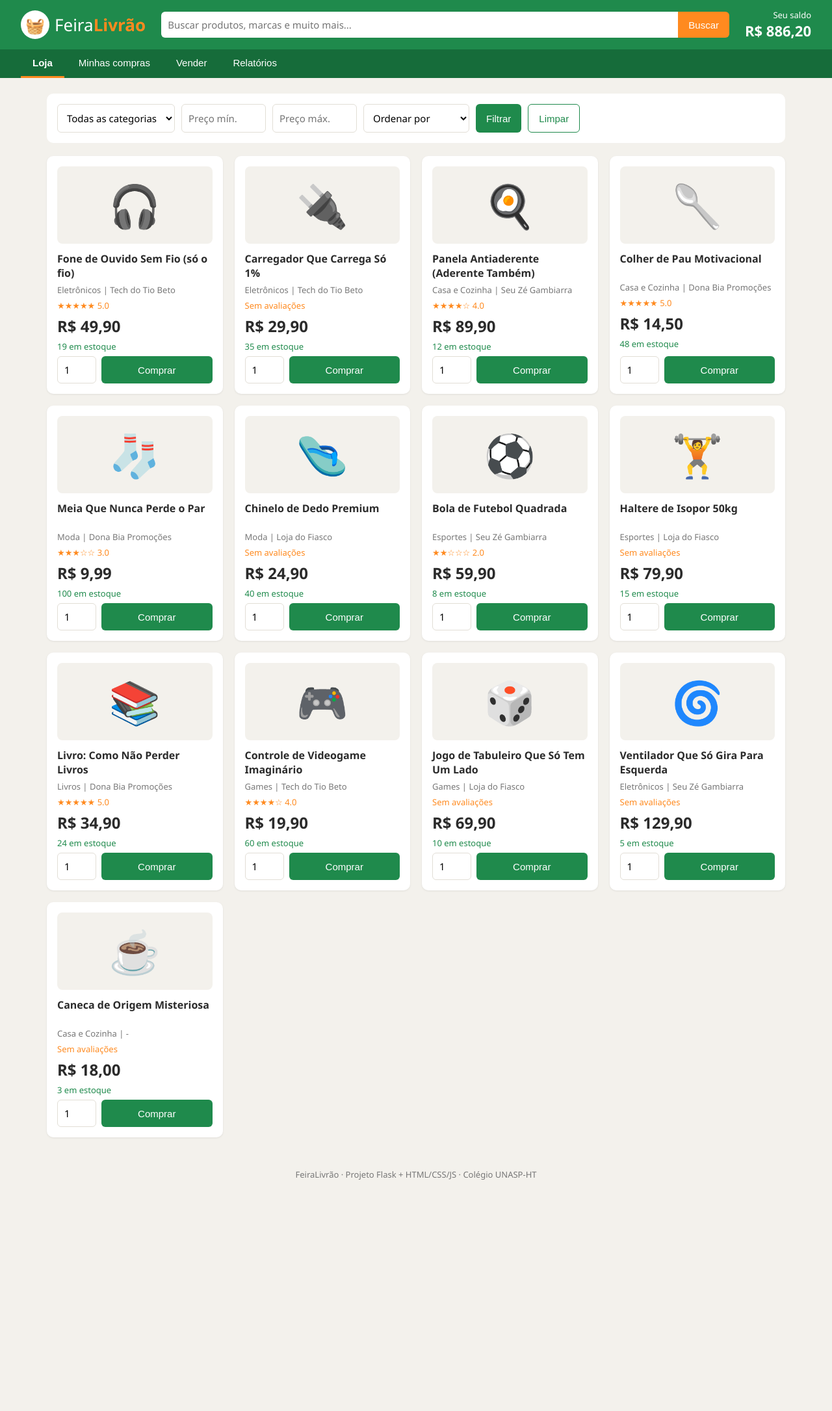
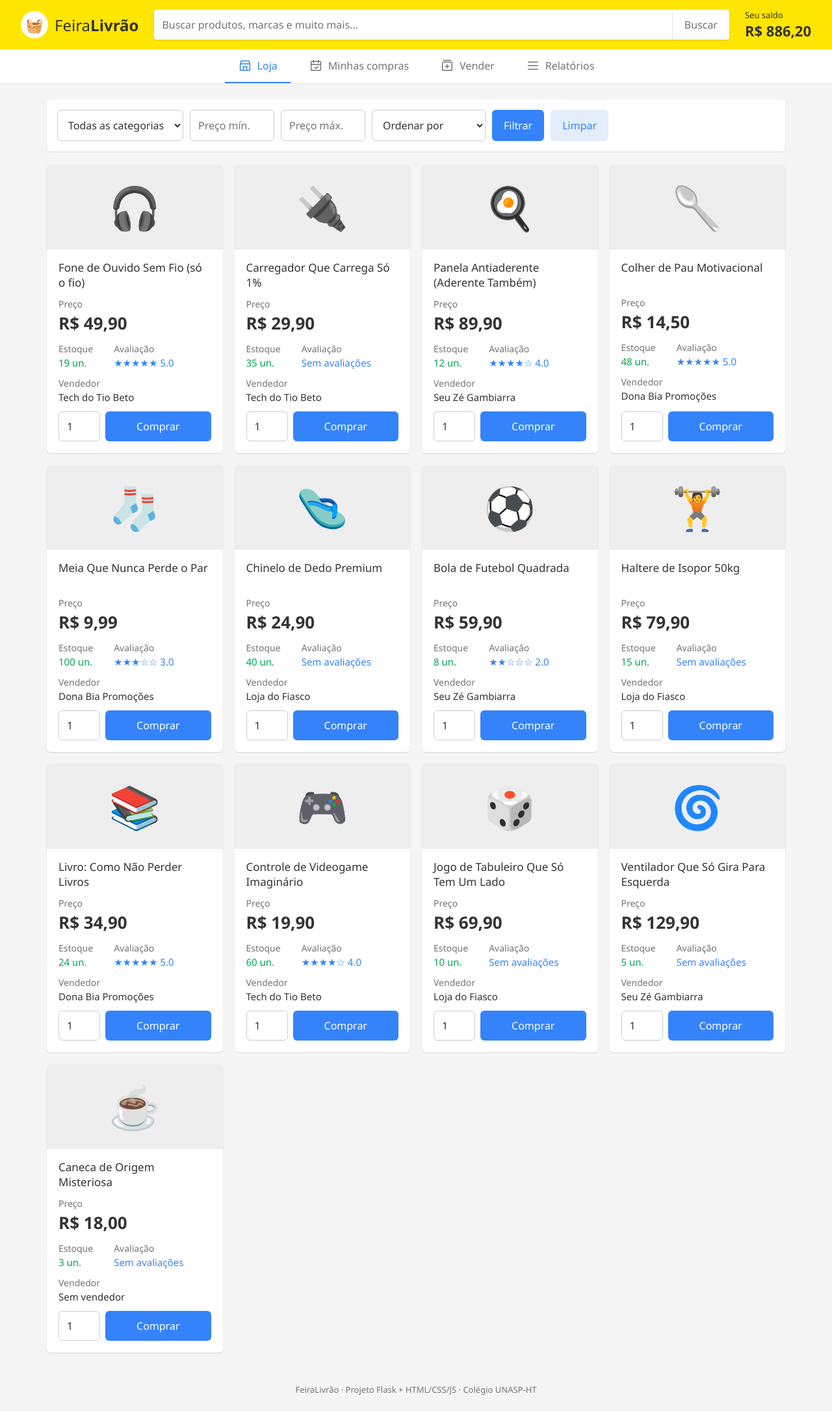
Before and after one commit to gabrielbrito-jpg/Mercado-Livrao, a Flask app: page / in a window 1280 px wide. Shown: the whole page at 65% size. Before the commit the page ends 1815 px from the top, so only its background shows below. Run offline with Flask 3, Linux system fonts and the light colour scheme; data comes from the database, SQL or seed files in the repository; both versions use the stored data as it was after the commit.

Commit message:
Novo visual: topo amarelo, botoes azuis, rotulo/valor e barra de abas embaixo no celular
Co-Authored-By: Claude Opus 5.5 <noreply@anthropic.com>
Claude-Session: https://claude.ai/code/session_01MtMcz2b15np5MPu8XeMXbB

```diff
--- a/static/css/style.css
+++ b/static/css/style.css
@@ -1,14 +1,17 @@
 /* ---------- cores do site ---------- */
 :root {
-    --verde: #1f8a4c;
-    --verde-escuro: #166c3a;
-    --laranja: #ff8a1f;
-    --fundo: #f3f1ec;
-    --branco: #ffffff;
-    --texto: #2b2b2b;
-    --cinza: #777777;
-    --borda: #e2ded6;
-    --vermelho: #d63c3c;
+    --amarelo: #ffe600;
+    --amarelo-escuro: #f5dc00;
+    --azul: #3483fa;
+    --azul-escuro: #2968c8;
+    --azul-claro: #e3edfb;
+    --fundo: #ffffff;
+    --fundo-cinza: #f5f5f5;
+    --texto: #333333;
+    --rotulo: #737373;
+    --borda: #e6e6e6;
+    --verde: #00a650;
+    --vermelho: #f23d4f;
 }
 
 * {
@@ -17,43 +20,50 @@
 
 body {
     margin: 0;
-    font-family: "Segoe UI", Arial, sans-serif;
-    background: var(--fundo);
+    font-family: "Proxima Nova", "Segoe UI", Roboto, Arial, sans-serif;
+    background: var(--fundo-cinza);
     color: var(--texto);
 }
 
 button {
-    background: var(--verde);
-    color: var(--branco);
+    background: var(--azul);
+    color: #ffffff;
     border: none;
     border-radius: 6px;
-    padding: 10px 16px;
-    font-size: 15px;
+    padding: 12px 18px;
+    font-size: 16px;
+    font-family: inherit;
     cursor: pointer;
 }
 
 button:hover {
-    background: var(--verde-escuro);
+    background: var(--azul-escuro);
 }
 
 button:disabled {
-    background: #bbbbbb;
+    background: #d9d9d9;
+    color: #999999;
     cursor: not-allowed;
 }
 
 button.secundario {
-    background: var(--branco);
-    color: var(--verde);
-    border: 1px solid var(--verde);
+    background: var(--azul-claro);
+    color: var(--azul);
 }
 
 input, select, textarea {
-    padding: 10px;
-    font-size: 15px;
-    border: 1px solid var(--borda);
+    padding: 11px 12px;
+    font-size: 16px;
+    border: 1px solid #cccccc;
     border-radius: 6px;
     font-family: inherit;
-    background: var(--branco);
+    color: var(--texto);
+    background: #ffffff;
+}
+
+input:focus, select:focus, textarea:focus {
+    outline: none;
+    border-color: var(--azul);
 }
 
 textarea {
@@ -61,93 +71,134 @@ textarea {
     resize: vertical;
 }
 
-/* ---------- topo ---------- */
+/* ---------- rotulo em cima, valor embaixo ---------- */
+.campo {
+    display: flex;
+    flex-direction: column;
+    gap: 2px;
+}
+
+.rotulo {
+    font-size: 14px;
+    color: var(--rotulo);
+}
+
+.valor {
+    font-size: 17px;
+}
+
+.valor.preco {
+    font-size: 30px;
+    font-weight: 600;
+}
+
+.colunas {
+    display: flex;
+    gap: 32px;
+}
+
+/* ---------- topo amarelo ---------- */
 .topo {
     display: flex;
     align-items: center;
     gap: 24px;
     padding: 14px 32px;
-    background: var(--verde);
-    color: var(--branco);
+    background: var(--amarelo);
+    box-shadow: 0 1px 2px rgba(0, 0, 0, 0.12);
 }
 
 .logo {
     display: flex;
     align-items: center;
-    gap: 8px;
-    font-size: 26px;
+    gap: 10px;
+    font-size: 24px;
     cursor: pointer;
     white-space: nowrap;
 }
 
-.logo strong {
-    color: var(--laranja);
-}
-
 .logo-icone {
-    background: var(--branco);
+    background: #ffffff;
     border-radius: 50%;
-    width: 44px;
-    height: 44px;
+    width: 42px;
+    height: 42px;
     display: flex;
     align-items: center;
     justify-content: center;
-    font-size: 24px;
+    font-size: 22px;
 }
 
 .busca {
     flex: 1;
     display: flex;
+    box-shadow: 0 1px 2px rgba(0, 0, 0, 0.15);
+    border-radius: 4px;
 }
 
 .busca input {
     flex: 1;
     border: none;
-    border-radius: 6px 0 0 6px;
+    border-radius: 4px 0 0 4px;
 }
 
 .busca button {
-    background: var(--laranja);
-    border-radius: 0 6px 6px 0;
+    background: #ffffff;
+    color: var(--rotulo);
+    border-left: 1px solid var(--borda);
+    border-radius: 0 4px 4px 0;
 }
 
 .busca button:hover {
-    background: #e67600;
+    background: var(--fundo-cinza);
 }
 
 .saldo {
     display: flex;
     flex-direction: column;
-    text-align: right;
     font-size: 13px;
 }
 
 .saldo strong {
     font-size: 22px;
+    font-weight: 600;
 }
 
 /* ---------- abas ---------- */
 .abas {
     display: flex;
-    gap: 4px;
-    padding: 0 32px;
-    background: var(--verde-escuro);
+    justify-content: center;
+    gap: 8px;
+    background: #ffffff;
+    border-bottom: 1px solid var(--borda);
 }
 
 .abas button {
+    display: flex;
+    align-items: center;
+    gap: 8px;
     background: transparent;
+    color: var(--rotulo);
     border-radius: 0;
-    padding: 12px 18px;
-    border-bottom: 3px solid transparent;
+    padding: 14px 20px;
+    border-bottom: 2px solid transparent;
 }
 
 .abas button:hover {
-    background: rgba(255, 255, 255, 0.1);
+    background: var(--fundo-cinza);
 }
 
 .abas button.ativa {
-    border-bottom-color: var(--laranja);
-    font-weight: bold;
+    color: var(--azul);
+    border-bottom-color: var(--azul);
+}
+
+.abas svg {
+    width: 22px;
+    height: 22px;
+    fill: none;
+    stroke: currentColor;
+    stroke-width: 1.6;
+    stroke-linecap: round;
+    stroke-linejoin: round;
 }
 
 main {
@@ -160,15 +211,16 @@ main {
 #mensagem {
     position: fixed;
     top: 20px;
-    right: 20px;
+    left: 50%;
+    transform: translateX(-50%);
     z-index: 10;
 }
 
 #mensagem .ok, #mensagem .erro {
-    padding: 14px 20px;
-    border-radius: 8px;
-    color: var(--branco);
-    font-weight: bold;
+    padding: 14px 22px;
+    border-radius: 6px;
+    color: #ffffff;
+    font-weight: 600;
     box-shadow: 0 4px 12px rgba(0, 0, 0, 0.2);
 }
 
@@ -185,10 +237,11 @@ main {
     display: flex;
     flex-wrap: wrap;
     gap: 10px;
-    background: var(--branco);
+    background: #ffffff;
     padding: 16px;
-    border-radius: 10px;
+    border-radius: 6px;
     margin-bottom: 20px;
+    box-shadow: 0 1px 2px rgba(0, 0, 0, 0.1);
 }
 
 .filtros input {
@@ -198,67 +251,70 @@ main {
 /* ---------- cards de produto ---------- */
 .grade {
     display: grid;
-    grid-template-columns: repeat(auto-fill, minmax(220px, 1fr));
+    grid-template-columns: repeat(auto-fill, minmax(240px, 1fr));
     gap: 18px;
 }
 
 .card {
-    background: var(--branco);
-    border-radius: 10px;
-    padding: 16px;
+    background: #ffffff;
+    border-radius: 6px;
+    overflow: hidden;
     display: flex;
     flex-direction: column;
-    gap: 6px;
-    box-shadow: 0 1px 3px rgba(0, 0, 0, 0.08);
+    box-shadow: 0 1px 2px rgba(0, 0, 0, 0.12);
 }
 
 .card:hover {
-    box-shadow: 0 6px 16px rgba(0, 0, 0, 0.12);
+    box-shadow: 0 7px 16px rgba(0, 0, 0, 0.15);
 }
 
 .card .emoji {
     font-size: 64px;
     text-align: center;
-    background: var(--fundo);
-    border-radius: 8px;
-    padding: 16px 0;
+    background: #eeeeee;
+    padding: 22px 0;
     cursor: pointer;
 }
 
+.card .corpo {
+    display: flex;
+    flex-direction: column;
+    gap: 12px;
+    padding: 16px 18px 18px;
+    flex: 1;
+}
+
 .card h3 {
-    margin: 6px 0 0;
-    font-size: 16px;
+    margin: 0;
+    font-size: 17px;
+    font-weight: 400;
     cursor: pointer;
-    min-height: 40px;
+    min-height: 44px;
 }
 
 .card h3:hover {
+    color: var(--azul);
+}
+
+.card .valor {
+    font-size: 15px;
+}
+
+.card .valor.preco {
+    font-size: 26px;
+}
+
+.nota {
+    color: var(--azul);
+}
+
+.estoque {
     color: var(--verde);
 }
 
-.card .info {
-    font-size: 13px;
-    color: var(--cinza);
-}
-
-.card .nota {
-    font-size: 13px;
-    color: var(--laranja);
-}
-
-.card .preco {
-    font-size: 24px;
-    font-weight: bold;
-}
-
-.card .estoque {
-    font-size: 13px;
-    color: var(--verde);
-}
-
-.card .estoque.acabou {
+.estoque.acabou {
     color: var(--vermelho);
-    font-weight: bold;
+    font-weight: 600;
 }
 
 .card .acoes {
@@ -268,7 +324,7 @@ main {
 }
 
 .card .acoes input {
-    width: 60px;
+    width: 64px;
 }
 
 .card .acoes button {
@@ -351,55 +413,120 @@ dialog::backdrop {
 }
 
 dialog .fechar {
-    float: right;
-    background: transparent;
-    color: var(--cinza);
-    font-size: 18px;
-    padding: 4px 8px;
+    position: absolute;
+    top: 10px;
+    right: 10px;
+    background: #ffffff;
+    color: var(--texto);
+    border-radius: 50%;
+    width: 36px;
+    height: 36px;
+    padding: 0;
+    font-size: 16px;
+    box-shadow: 0 1px 3px rgba(0, 0, 0, 0.2);
 }
 
 .detalhe-emoji {
-    font-size: 80px;
+    font-size: 90px;
     text-align: center;
+    background: #eeeeee;
+    padding: 30px 0;
+}
+
+.detalhe-corpo {
+    display: flex;
+    flex-direction: column;
+    gap: 20px;
+    padding: 24px 28px 28px;
+}
+
+.detalhe-corpo h2 {
+    margin: 0;
+    font-size: 22px;
+    font-weight: 400;
+}
+
+.detalhe-corpo h3 {
+    margin: 8px 0 0;
+    font-size: 18px;
+    font-weight: 600;
+}
+
+.botao-largo {
+    width: 100%;
+    padding: 16px;
+    font-size: 18px;
 }
 
 .avaliacao {
-    background: var(--fundo);
-    border-radius: 8px;
-    padding: 10px;
-    margin-bottom: 8px;
+    display: flex;
+    flex-direction: column;
+    gap: 2px;
+    padding-bottom: 12px;
+    border-bottom: 1px solid var(--borda);
 }
 
 .form-avaliar {
     display: flex;
     flex-direction: column;
-    gap: 8px;
-    border-top: 1px solid var(--borda);
-    padding-top: 10px;
+    gap: 10px;
+}
+
+.form-avaliar h3 {
+    margin-top: 0;
 }
 
 .rodape {
     text-align: center;
-    color: var(--cinza);
+    color: var(--rotulo);
     font-size: 13px;
     padding: 24px;
 }
 
-/* ---------- celular ---------- */
+/* ---------- celular: abas viram barra de baixo ---------- */
 @media (max-width: 800px) {
     .topo {
         flex-wrap: wrap;
+        gap: 12px;
         padding: 14px 16px;
     }
     .busca {
         order: 3;
         flex-basis: 100%;
     }
-    .abas, main {
-        padding-left: 16px;
-        padding-right: 16px;
+    .saldo {
+        margin-left: auto;
+        text-align: right;
+    }
+    main {
+        padding: 16px 16px 90px;
+    }
+    .abas {
+        position: fixed;
+        bottom: 0;
+        left: 0;
+        right: 0;
+        z-index: 5;
+        gap: 0;
+        border-top: 1px solid var(--borda);
+        border-bottom: none;
+    }
+    .abas button {
+        flex: 1;
+        flex-direction: column;
+        gap: 4px;
+        padding: 10px 4px;
+        font-size: 12px;
+        border-bottom: none;
+    }
+    .abas svg {
+        width: 26px;
+        height: 26px;
     }
     .duas-colunas {
         grid-template-columns: 1fr;
     }
+    .rodape {
+        padding-bottom: 90px;
+    }
 }
--- a/static/js/app.js
+++ b/static/js/app.js
@@ -118,22 +118,25 @@ async function buscarProdutos() {
 
     for (var i = 0; i < r.dados.length; i++) {
         var p = r.dados[i];
-        var estoqueTexto = p.estoque > 0 ? p.estoque + " em estoque" : "Esgotado";
+        var estoqueTexto = p.estoque > 0 ? p.estoque + " un." : "Esgotado";
         var estoqueClasse = p.estoque > 0 ? "estoque" : "estoque acabou";
 
         area.innerHTML +=
             '<div class="card">' +
             '<div class="emoji" onclick="abrirDetalhe(' + p.id + ')">' + texto(p.emoji) + "</div>" +
+            '<div class="corpo">' +
             '<h3 onclick="abrirDetalhe(' + p.id + ')">' + texto(p.titulo) + "</h3>" +
-            '<div class="info">' + texto(p.categoria) + " | " + texto(p.vendedor) + "</div>" +
-            '<div class="nota">' + estrelas(p.nota_media) + "</div>" +
-            '<div class="preco">' + dinheiro(p.preco) + "</div>" +
-            '<div class="' + estoqueClasse + '">' + estoqueTexto + "</div>" +
+            '<div class="campo"><span class="rotulo">Preço</span><span class="valor preco">' + dinheiro(p.preco) + "</span></div>" +
+            '<div class="colunas">' +
+            '<div class="campo"><span class="rotulo">Estoque</span><span class="valor ' + estoqueClasse + '">' + estoqueTexto + "</span></div>" +
+            '<div class="campo"><span class="rotulo">Avaliação</span><span class="valor nota">' + estrelas(p.nota_media) + "</span></div>" +
+            "</div>" +
+            '<div class="campo"><span class="rotulo">Vendedor</span><span class="valor">' + (p.vendedor ? texto(p.vendedor) : "Sem vendedor") + "</span></div>" +
             '<div class="acoes">' +
             '<input type="number" id="qtd-' + p.id + '" value="1" min="1">' +
             '<button onclick="comprar(' + p.id + ')"' + (p.estoque > 0 ? "" : " disabled") + ">" +
             (p.estoque > 0 ? "Comprar" : "Esgotado") + "</button>" +
-            "</div></div>";
+            "</div></div></div>";
     }
 }
 
@@ -167,11 +170,20 @@ async function abrirDetalhe(id) {
 
     var html =
         '<div class="detalhe-emoji">' + texto(p.emoji) + "</div>" +
+        '<div class="detalhe-corpo">' +
         "<h2>" + texto(p.titulo) + "</h2>" +
-        "<p>" + texto(p.descricao) + "</p>" +
-        "<p>Categoria: " + texto(p.categoria) + "<br>Vendedor: " + texto(p.vendedor) + "</p>" +
-        "<p><strong>" + dinheiro(p.preco) + "</strong> | " + p.estoque + " em estoque</p>" +
-        "<p>" + estrelas(p.nota_media) + "</p>" +
+        '<div class="campo"><span class="rotulo">Preço</span><span class="valor preco">' + dinheiro(p.preco) + "</span></div>" +
+        '<div class="colunas">' +
+        '<div class="campo"><span class="rotulo">Estoque</span><span class="valor">' + p.estoque + " un.</span></div>" +
+        '<div class="campo"><span class="rotulo">Avaliação</span><span class="valor nota">' + estrelas(p.nota_media) + "</span></div>" +
+        "</div>" +
+        '<div class="colunas">' +
+        '<div class="campo"><span class="rotulo">Categoria</span><span class="valor">' + (p.categoria ? texto(p.categoria) : "Sem categoria") + "</span></div>" +
+        '<div class="campo"><span class="rotulo">Vendedor</span><span class="valor">' + (p.vendedor ? texto(p.vendedor) : "Sem vendedor") + "</span></div>" +
+        "</div>" +
+        '<div class="campo"><span class="rotulo">Descrição</span><span class="valor">' + texto(p.descricao) + "</span></div>" +
+        '<button class="botao-largo" onclick="comprarDoDetalhe(' + id + ')"' + (p.estoque > 0 ? "" : " disabled") + ">" +
+        (p.estoque > 0 ? "Comprar" : "Esgotado") + "</button>" +
         "<h3>Avaliações</h3>";
 
     if (p.avaliacoes.length == 0) {
@@ -179,8 +191,8 @@ async function abrirDetalhe(id) {
     }
     for (var i = 0; i < p.avaliacoes.length; i++) {
         var a = p.avaliacoes[i];
-        html += '<div class="avaliacao"><strong>' + texto(a.comprador) + "</strong> - nota " + a.nota +
-            "<br>" + texto(a.comentario) + "</div>";
+        html += '<div class="avaliacao"><span class="rotulo">' + texto(a.comprador) + " · " + estrelas(a.nota) +
+            '</span><span class="valor">' + texto(a.comentario) + "</span></div>";
     }
 
     html +=
@@ -192,10 +204,23 @@ async function abrirDetalhe(id) {
         '<option value="1">1 - Péssimo</option></select>' +
         '<textarea id="av-comentario" placeholder="Comentário"></textarea>' +
         '<button onclick="enviarAvaliacao(' + id + ')">Enviar avaliação</button>' +
-        "</div>";
+        "</div></div>";
 
     document.getElementById("detalhe").innerHTML = html;
     document.getElementById("modal").showModal();
+}
+
+async function comprarDoDetalhe(id) {
+    var r = await chamar("/comprar", "POST", { produto_id: id, quantidade: 1 });
+
+    if (r.ok) {
+        mostrarMensagem("Compra realizada! Total: " + dinheiro(r.dados.total), "ok");
+        carregarSaldo();
+        buscarProdutos();
+        abrirDetalhe(id);
+    } else {
+        mostrarMensagem(r.dados.erro, "erro");
+    }
 }
 
 async function enviarAvaliacao(id) {
--- a/templates/index.html
+++ b/templates/index.html
@@ -24,10 +24,10 @@
     </header>
 
     <nav class="abas">
-        <button id="aba-loja" class="ativa" onclick="mostrarAba('loja')">Loja</button>
-        <button id="aba-compras" onclick="mostrarAba('compras')">Minhas compras</button>
-        <button id="aba-vender" onclick="mostrarAba('vender')">Vender</button>
-        <button id="aba-relatorios" onclick="mostrarAba('relatorios')">Relatórios</button>
+        <button id="aba-loja" class="ativa" onclick="mostrarAba('loja')"><svg viewBox="0 0 24 24"><path d="M4 9l1.5-5h13L20 9M4 9h16v11H4zM9 20v-6h6v6"/></svg><span>Loja</span></button>
+        <button id="aba-compras" onclick="mostrarAba('compras')"><svg viewBox="0 0 24 24"><rect x="4" y="5" width="16" height="15" rx="1"/><path d="M8 3v4M16 3v4M4 10h16M10 15l2 2 4-4"/></svg><span>Minhas compras</span></button>
+        <button id="aba-vender" onclick="mostrarAba('vender')"><svg viewBox="0 0 24 24"><rect x="4" y="6" width="16" height="14" rx="1"/><path d="M6 3h12M12 10v6M9 13h6"/></svg><span>Vender</span></button>
+        <button id="aba-relatorios" onclick="mostrarAba('relatorios')"><svg viewBox="0 0 24 24"><path d="M4 6h16M4 12h16M4 18h16"/></svg><span>Relatórios</span></button>
     </nav>
 
     <div id="mensagem"></div>
```
Also changed, not shown: other parts of static/css/style.css (+20 -14 lines), schemas/feiralivrao.db.
